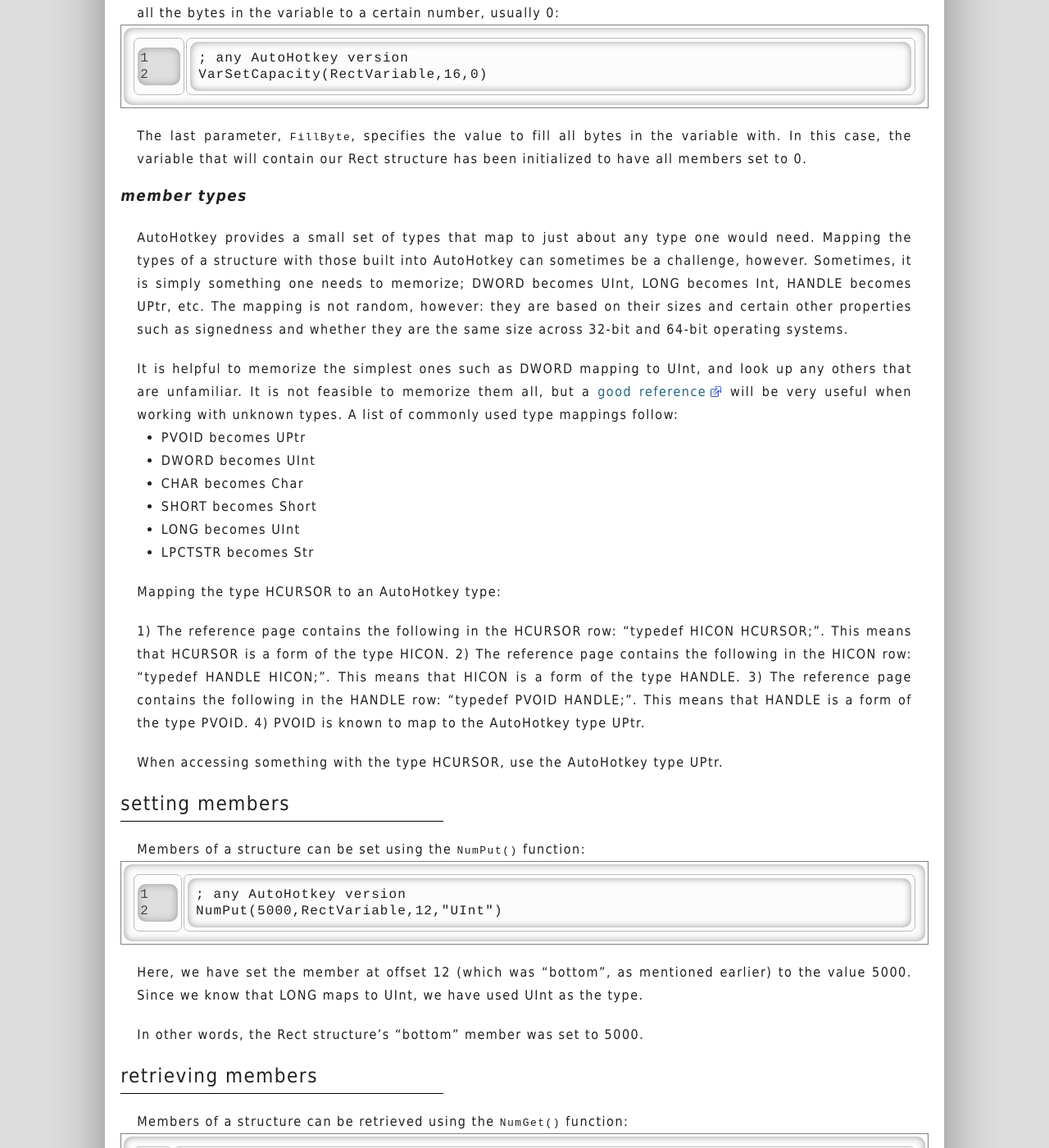
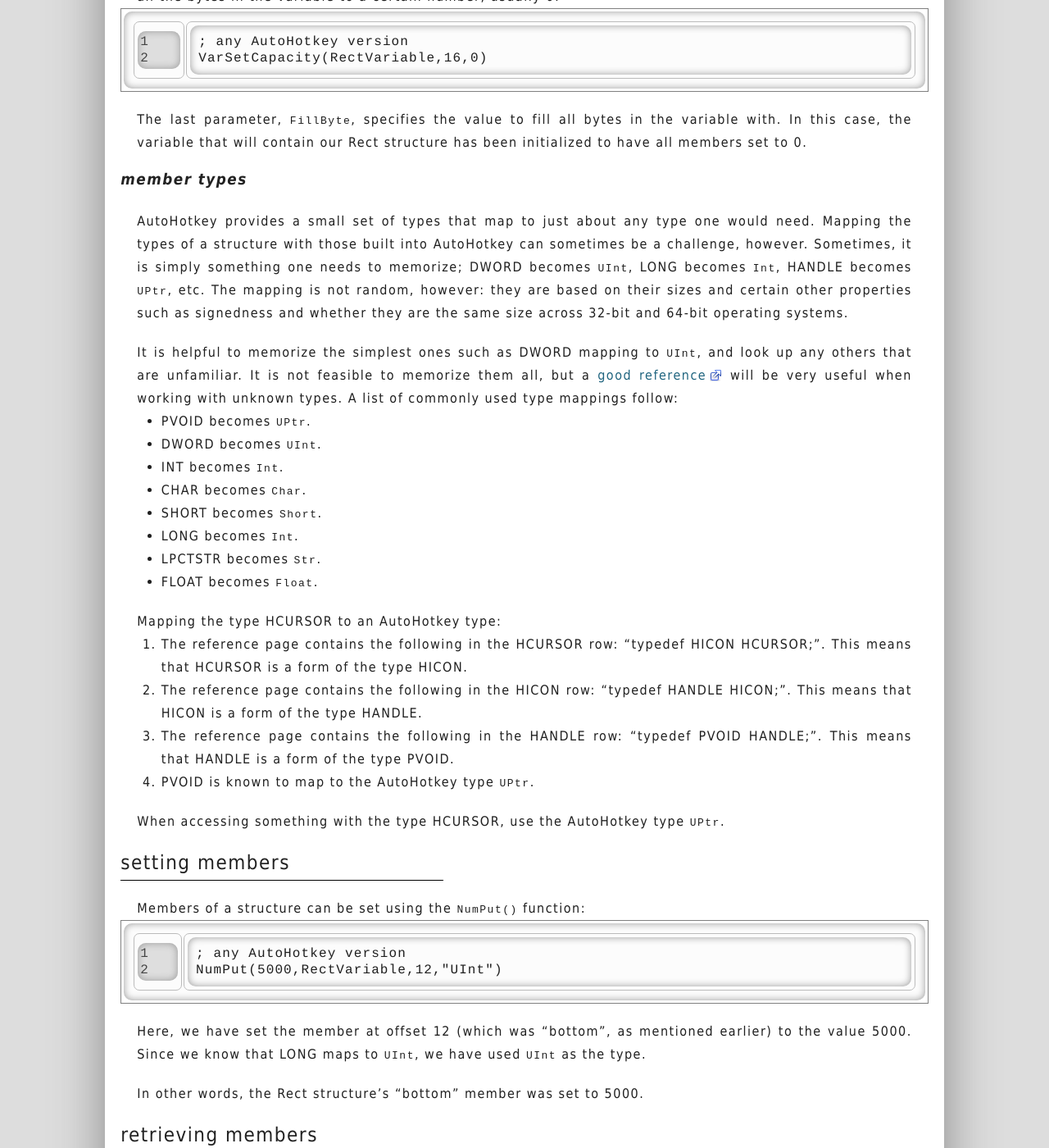
Before and after one commit to maul-esel/ahkbook, a Jekyll site: the page built from en/_posts/2011-11-12-Structures.markdown, in a window 1280 px wide and 1400 px high, scrolled down 1739 px. Shown: the whole window at 82% size. Built offline with Jekyll 4.4.1, drawn with Linux system fonts in a browser that asks for light colours; some of the changed text lies outside the part shown.

Commit message:
Fix URLs and ordered lists. Quote members and highlight types when necessary. Add section about nested structures and HotkeyIt's Struct lib.

```diff
--- a/en/_posts/2011-11-12-Structures.markdown
+++ b/en/_posts/2011-11-12-Structures.markdown
@@ -9,7 +9,7 @@ permalink: /en/Structures.html
 A structure is simply a section of memory that contains structured data. Each piece of data in the structure is known as a "member" of the structure. Structures and their members no meaning on their own; they are simply blocks of data.
 
 ## size of structures
-The size of a given structure is equal to the sum of the sizes of each member. For example, the [Rect](http://msdn.microsoft.com/en-us/library/dd162897%28v=VS.85%29.aspx) structure is defined as follows:
+The size of a given structure is equal to the sum of the sizes of each member. For example, the [Rect](http://msdn.microsoft.com/en-us/library/dd162897.aspx) structure is defined as follows:
 
     typedef struct _RECT {
       LONG left;
@@ -21,7 +21,7 @@ The size of a given structure is equal to the sum of the sizes of each member. F
 This shows to following information:
 
 * The name of the structure (RECT)
-* The names of the members (left, top, right, and bottom)
+* The names of the members ("left", "top", "right", and "bottom")
 * The types of the members (LONG, LONG, LONG, and LONG)
 
 Let's look at the last point in detail. The type of a member determines its size; a LONG is 4 bytes, a SHORT is two bytes, and a CHAR is one byte. In this case all of the members of the Rect structure are of type LONG, and therefore each member is 4 bytes in size. With four members of four bytes each, the total size of the structure is 16 bytes.
@@ -29,11 +29,11 @@ Let's look at the last point in detail. The type of a member determines its size
 ## structure members
 In order to access a member of a structure, one must know its type and offset. For example, accessing the "bottom" member of the Rect structure requires knowledge that it is of type LONG, and is the fourth member of the structure, after three members with the type LONG. To calculate the offset, we must walk through every member before it. A demonstration follows:
 
-1) The offset starts at 0. That means the current offset is 0.
-2) The "left" member is a LONG, and therefore is 4 bytes. That means the current offset is 0+4, or 4.
-3) The "top" member is a LONG, and therefore is 4 bytes. That means the current offset is 4+4, or 8.
-4) The "right" member is a LONG, and therefore is 4 bytes. That means the current offset is 8+4, or 12.
-5) The "bottom" member has been reached, so we stop here. The final offset is 12.
+1. The offset starts at 0. That means the current offset is 0.
+2. The "left" member is a LONG, and therefore is 4 bytes. That means the current offset is 0+4, or 4.
+3. The "top" member is a LONG, and therefore is 4 bytes. That means the current offset is 4+4, or 8.
+4. The "right" member is a LONG, and therefore is 4 bytes. That means the current offset is 8+4, or 12.
+5. The "bottom" member has been reached, so we stop here. The final offset is 12.
 
 Since we now know the type and offset of the member, we are now able to access it.
 
@@ -57,25 +57,27 @@ VarSetCapacity(RectVariable,16,0)
 The last parameter, `FillByte`, specifies the value to fill all bytes in the variable with. In this case, the variable that will contain our Rect structure has been initialized to have all members set to 0.
 
 ### member types
-AutoHotkey provides a small set of types that map to just about any type one would need. Mapping the types of a structure with those built into AutoHotkey can sometimes be a challenge, however. Sometimes, it is simply something one needs to memorize; DWORD becomes UInt, LONG becomes Int, HANDLE becomes UPtr, etc. The mapping is not random, however: they are based on their sizes and certain other properties such as signedness and whether they are the same size across 32-bit and 64-bit operating systems.
+AutoHotkey provides a small set of types that map to just about any type one would need. Mapping the types of a structure with those built into AutoHotkey can sometimes be a challenge, however. Sometimes, it is simply something one needs to memorize; DWORD becomes `UInt`, LONG becomes `Int`, HANDLE becomes `UPtr`, etc. The mapping is not random, however: they are based on their sizes and certain other properties such as signedness and whether they are the same size across 32-bit and 64-bit operating systems.
 
-It is helpful to memorize the simplest ones such as DWORD mapping to UInt, and look up any others that are unfamiliar. It is not feasible to memorize them all, but a [good reference](http://msdn.microsoft.com/en-us/library/aa383751(v=vs.85).aspx) will be very useful when working with unknown types. A list of commonly used type mappings follow:
+It is helpful to memorize the simplest ones such as DWORD mapping to `UInt`, and look up any others that are unfamiliar. It is not feasible to memorize them all, but a [good reference](http://msdn.microsoft.com/en-us/library/aa383751.aspx) will be very useful when working with unknown types. A list of commonly used type mappings follow:
 
-* PVOID becomes UPtr
-* DWORD becomes UInt
-* CHAR becomes Char
-* SHORT becomes Short
-* LONG becomes UInt
-* LPCTSTR becomes Str
+* PVOID becomes `UPtr`.
+* DWORD becomes `UInt`.
+* INT becomes `Int`.
+* CHAR becomes `Char`.
+* SHORT becomes `Short`.
+* LONG becomes `Int`.
+* LPCTSTR becomes `Str`.
+* FLOAT becomes `Float`.
 
 Mapping the type HCURSOR to an AutoHotkey type:
 
-1) The reference page contains the following in the HCURSOR row: "typedef HICON HCURSOR;". This means that HCURSOR is a form of the type HICON.
-2) The reference page contains the following in the HICON row: "typedef HANDLE HICON;". This means that HICON is a form of the type HANDLE.
-3) The reference page contains the following in the HANDLE row: "typedef PVOID HANDLE;". This means that HANDLE is a form of the type PVOID.
-4) PVOID is known to map to the AutoHotkey type UPtr.
+1. The reference page contains the following in the HCURSOR row: "typedef HICON HCURSOR;". This means that HCURSOR is a form of the type HICON.
+2. The reference page contains the following in the HICON row: "typedef HANDLE HICON;". This means that HICON is a form of the type HANDLE.
+3. The reference page contains the following in the HANDLE row: "typedef PVOID HANDLE;". This means that HANDLE is a form of the type PVOID.
+4. PVOID is known to map to the AutoHotkey type `UPtr`.
 
-When accessing something with the type HCURSOR, use the AutoHotkey type UPtr.
+When accessing something with the type HCURSOR, use the AutoHotkey type `UPtr`.
 
 ## setting members
 Members of a structure can be set using the `NumPut()` function:
@@ -84,7 +86,7 @@ Members of a structure can be set using the `NumPut()` function:
 NumPut(5000,RectVariable,12,"UInt")
 {% endhighlight %}
 
-Here, we have set the member at offset 12 (which was "bottom", as mentioned earlier) to the value 5000. Since we know that LONG maps to UInt, we have used UInt as the type.
+Here, we have set the member at offset 12 (which was "bottom", as mentioned earlier) to the value 5000. Since we know that LONG maps to `UInt`, we have used `UInt` as the type.
 
 In other words, the Rect structure's "bottom" member was set to 5000.
 
```
Also changed, not shown: other parts of en/_posts/2011-11-12-Structures.markdown (+24 -2 lines).
